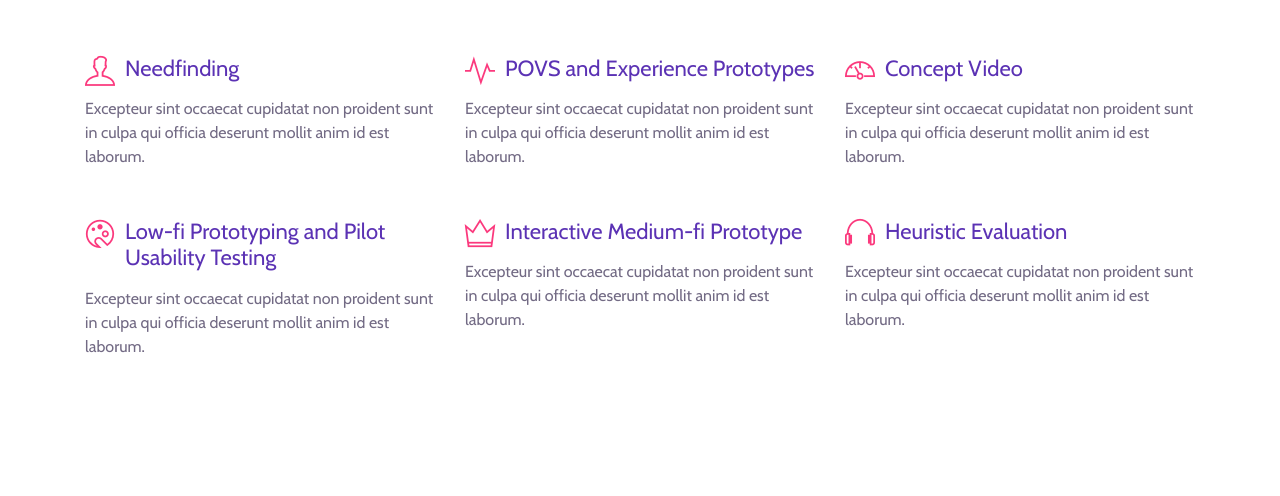
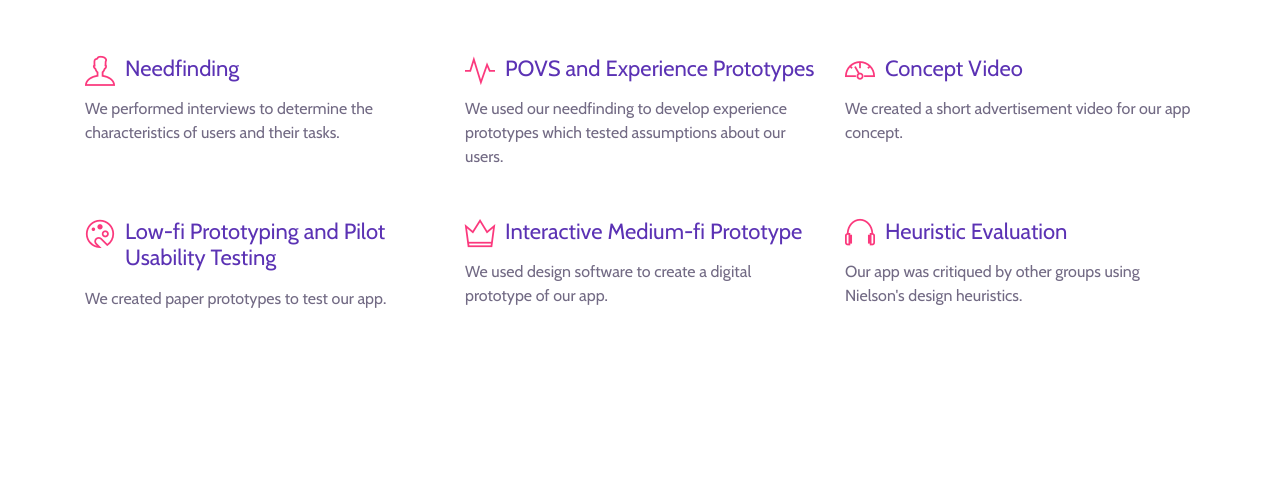
Before and after one commit to ahdahl/Team7, a plain HTML site: page website/ca/process.html in a window 1280 px wide. Shown: the part 229-725 px from the top of the page. Drawn offline with nearby package versions, Linux system fonts and the light colour scheme.

Commit message:
updated process desc

```diff
--- a/website/ca/process.html
+++ b/website/ca/process.html
@@ -125,7 +125,7 @@
                         <div class="single-feature">
                             <i class="ti-user" aria-hidden="true"></i>
                             <h5>Needfinding</h5>
-                            <p>Excepteur sint occaecat cupidatat non proident sunt in culpa qui officia deserunt mollit anim id est laborum.</p>
+                            <p>We performed interviews to determine the characteristics of users and their tasks.</p>
                         </div>
                     </div>
                     <!-- Single Feature Start -->
@@ -133,7 +133,7 @@
                         <div class="single-feature">
                             <i class="ti-pulse" aria-hidden="true"></i>
                             <h5>POVS and Experience Prototypes</h5>
-                            <p>Excepteur sint occaecat cupidatat non proident sunt in culpa qui officia deserunt mollit anim id est laborum.</p>
+                            <p>We used our needfinding to develop experience prototypes which tested assumptions about our users.</p>
                         </div>
                     </div>
                     <!-- Single Feature Start -->
@@ -141,7 +141,7 @@
                         <div class="single-feature">
                             <i class="ti-dashboard" aria-hidden="true"></i>
                             <h5>Concept Video</h5>
-                            <p>Excepteur sint occaecat cupidatat non proident sunt in culpa qui officia deserunt mollit anim id est laborum.</p>
+                            <p>We created a short advertisement video for our app concept.</p>
                         </div>
                     </div>
                     <!-- Single Feature Start -->
@@ -149,7 +149,7 @@
                         <div class="single-feature">
                             <i class="ti-palette" aria-hidden="true"></i>
                             <h5>Low-fi Prototyping and Pilot Usability Testing</h5>
-                            <p>Excepteur sint occaecat cupidatat non proident sunt in culpa qui officia deserunt mollit anim id est laborum.</p>
+                            <p>We created paper prototypes to test our app.</p>
                         </div>
                     </div>
                     <!-- Single Feature Start -->
@@ -157,7 +157,7 @@
                         <div class="single-feature">
                             <i class="ti-crown" aria-hidden="true"></i>
                             <h5>Interactive Medium-fi Prototype</h5>
-                            <p>Excepteur sint occaecat cupidatat non proident sunt in culpa qui officia deserunt mollit anim id est laborum.</p>
+                            <p>We used design software to create a digital prototype of our app.</p>
                         </div>
                     </div>
                     <!-- Single Feature Start -->
@@ -165,7 +165,7 @@
                         <div class="single-feature">
                             <i class="ti-headphone" aria-hidden="true"></i>
                             <h5>Heuristic Evaluation</h5>
-                            <p>Excepteur sint occaecat cupidatat non proident sunt in culpa qui officia deserunt mollit anim id est laborum.</p>
+                            <p>Our app was critiqued by other groups using Nielson's design heuristics.</p>
                         </div>
                     </div>
                 </div>
```
